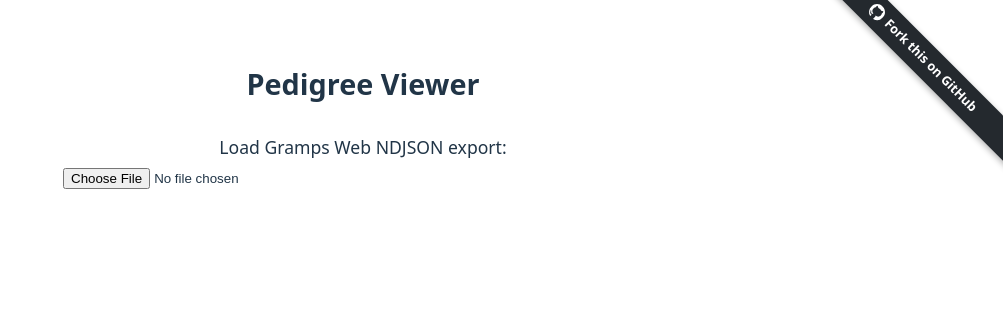
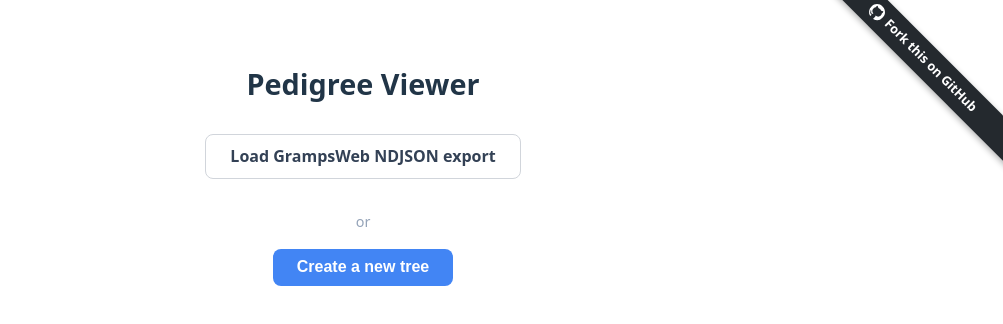
Before and after one commit to nillebco/family-tree, a React (Vite) app: page / in a window 1280 px wide. Shown: the top 324 px of the page, without its empty margins (277-1280 px from the left). Built offline with nearby package versions, Linux system fonts and the light colour scheme.

Commit message:
feat: start from scratch

```diff
--- a/src/App.css
+++ b/src/App.css
@@ -56,13 +56,62 @@
 
 .file-loader {
   margin: 2rem 0;
+  display: flex;
+  flex-direction: column;
+  align-items: center;
 }
 
 .file-loader label {
   display: flex;
   flex-direction: column;
-  gap: 0.5rem;
+  align-items: center;
+  gap: 0.75rem;
   font-size: 1.1rem;
+  cursor: pointer;
+}
+
+.file-loader input[type="file"] {
+  display: none;
+}
+
+.file-loader .file-loader-btn {
+  display: inline-block;
+  padding: 0.6rem 1.5rem;
+  font-size: 1rem;
+  font-weight: 600;
+  border: 1px solid #d1d5db;
+  border-radius: 8px;
+  background: #fff;
+  color: #334155;
+  cursor: pointer;
+  transition: background 0.15s, border-color 0.15s;
+}
+
+.file-loader .file-loader-btn:hover {
+  background: #f8fafc;
+  border-color: #94a3b8;
+}
+
+.new-tree-divider {
+  color: #94a3b8;
+  font-size: 0.9rem;
+  margin: 1rem 0;
+}
+
+.btn-new-tree {
+  padding: 0.6rem 1.5rem;
+  font-size: 1rem;
+  font-weight: 600;
+  border: none;
+  border-radius: 8px;
+  background: #4285f4;
+  color: #fff;
+  cursor: pointer;
+  transition: background 0.15s;
+}
+
+.btn-new-tree:hover {
+  background: #3367d6;
 }
 
 .person-picker {
--- a/src/App.tsx
+++ b/src/App.tsx
@@ -8,7 +8,7 @@ import "./App.css";
 type AppState =
   | { step: "load" }
   | { step: "pick"; data: GrampsData }
-  | { step: "chart"; data: GrampsData; selectedHandle: string };
+  | { step: "chart"; data: GrampsData; selectedHandle: string; initialCreateMode?: boolean };
 
 export default function App() {
   const [state, setState] = useState<AppState>({ step: "load" });
@@ -34,6 +34,22 @@ export default function App() {
           <FileLoader
             onDataLoaded={(data) => setState({ step: "pick", data })}
           />
+          <div className="new-tree-divider">or</div>
+          <button
+            className="btn-new-tree"
+            onClick={() => {
+              const emptyData: GrampsData = {
+                persons: new Map(),
+                families: new Map(),
+                events: new Map(),
+                places: new Map(),
+                rawOtherLines: [],
+              };
+              setState({ step: "chart", data: emptyData, selectedHandle: "", initialCreateMode: true });
+            }}
+          >
+            Create a new tree
+          </button>
         </div>
       )}
       {state.step === "pick" && (
@@ -55,6 +71,7 @@ export default function App() {
         <PedigreeChart
           data={state.data}
           selectedHandle={state.selectedHandle}
+          initialCreateMode={state.initialCreateMode}
           onBack={() => setState({ step: "pick", data: state.data })}
           onDataChanged={(newData) =>
             setState({ step: "chart", data: newData, selectedHandle: state.selectedHandle })
--- a/src/components/FileLoader.tsx
+++ b/src/components/FileLoader.tsx
@@ -26,7 +26,7 @@ export default function FileLoader({ onDataLoaded }: FileLoaderProps) {
   return (
     <div className="file-loader">
       <label>
-        Load Gramps Web NDJSON export:
+        <span className="file-loader-btn">Load GrampsWeb NDJSON export</span>
         <input type="file" accept=".json,.ndjson" onChange={handleFile} />
       </label>
     </div>
--- a/src/components/PedigreeChart.tsx
+++ b/src/components/PedigreeChart.tsx
@@ -20,6 +20,7 @@ function truncate(text: string, maxWidth: number, fontSize: number): string {
 interface PedigreeChartProps {
   data: GrampsData;
   selectedHandle: string;
+  initialCreateMode?: boolean;
   onBack: () => void;
   onDataChanged: (data: GrampsData) => void;
 }
@@ -27,6 +28,7 @@ interface PedigreeChartProps {
 export default function PedigreeChart({
   data,
   selectedHandle,
+  initialCreateMode,
   onBack,
   onDataChanged,
 }: PedigreeChartProps) {
@@ -37,9 +39,10 @@ export default function PedigreeChart({
   const [zoom, setZoom] = useState(1);
   const [maxUp, setMaxUp] = useState(4);
   const [pan, setPan] = useState({ x: 0, y: 0 });
+  const [isPanning, setIsPanning] = useState(false);
   const svgRef = useRef<SVGSVGElement>(null);
   const [detailHandle, setDetailHandle] = useState<string | null>(null);
-  const [createMode, setCreateMode] = useState(false);
+  const [createMode, setCreateMode] = useState(!!initialCreateMode);
   const [expandedSiblings, setExpandedSiblings] = useState<Set<string>>(
     () => new Set()
   );
@@ -116,6 +119,7 @@ export default function PedigreeChart({
     (e: React.PointerEvent<SVGSVGElement>) => {
       if (e.button !== 0) return;
       e.currentTarget.setPointerCapture(e.pointerId);
+      setIsPanning(true);
       panRef.current = {
         startX: e.clientX,
         startY: e.clientY,
@@ -139,6 +143,7 @@ export default function PedigreeChart({
 
   const handlePointerUp = useCallback(() => {
     panRef.current = null;
+    setIsPanning(false);
   }, []);
 
   const PANEL_WIDTH = 360;
@@ -194,7 +199,7 @@ export default function PedigreeChart({
         height={svgH}
         viewBox={`0 0 ${svgW} ${svgH}`}
         style={{
-          cursor: panRef.current ? "grabbing" : "grab",
+          cursor: isPanning ? "grabbing" : "grab",
           touchAction: "none",
         }}
         onPointerDown={handlePointerDown}
--- a/src/components/PersonDetailPanel.tsx
+++ b/src/components/PersonDetailPanel.tsx
@@ -1,4 +1,4 @@
-import { useState } from "react";
+import { useEffect, useRef, useState } from "react";
 import type { GrampsData, GrampsPerson, GrampsName, GrampsFamily } from "../types/gramps";
 import { EVENT_BIRTH, EVENT_DEATH } from "../types/gramps";
 import { getPersonName } from "../utils/treeBuilder";
@@ -365,6 +365,13 @@ export default function PersonDetailPanel({
 }: PersonDetailPanelProps) {
   const [editing, setEditing] = useState(!!createMode);
   const [editForm, setEditForm] = useState<EditFormState | null>(createMode ? buildEmptyEditState() : null);
+  const firstNameRef = useRef<HTMLInputElement>(null);
+
+  useEffect(() => {
+    if (editing && firstNameRef.current) {
+      firstNameRef.current.focus();
+    }
+  }, [editing]);
 
   if (!createMode && !isVisible(handle, data, includePrivate)) return null;
   const person = createMode ? null : data.persons.get(handle)!;
@@ -797,6 +804,7 @@ export default function PersonDetailPanel({
             <label className="pdp-edit-field">
               <span>First name</span>
               <input
+                ref={firstNameRef}
                 type="text"
                 value={editForm.firstName}
                 onChange={(e) => updateField("firstName", e.target.value)}
--- a/src/components/PersonPicker.tsx
+++ b/src/components/PersonPicker.tsx
@@ -23,10 +23,6 @@ export default function PersonPicker({ data, onSelect }: PersonPickerProps) {
     );
   }, [persons, filter]);
 
-  // Reset active index when filtered results change
-  useEffect(() => {
-    setActiveIndex(-1);
-  }, [filtered]);
 
   // Scroll active item into view
   useEffect(() => {
@@ -55,7 +51,7 @@ export default function PersonPicker({ data, onSelect }: PersonPickerProps) {
         type="text"
         placeholder="Search persons..."
         value={filter}
-        onChange={(e) => setFilter(e.target.value)}
+        onChange={(e) => { setFilter(e.target.value); setActiveIndex(-1); }}
         onKeyDown={handleKeyDown}
         className="person-search"
         autoFocus
--- a/src/components/PersonSelect.tsx
+++ b/src/components/PersonSelect.tsx
@@ -38,9 +38,6 @@ export default function PersonSelect({
     );
   }, [persons, filter, excludeSet]);
 
-  useEffect(() => {
-    setActiveIndex(-1);
-  }, [filtered]);
 
   useEffect(() => {
     if (open && inputRef.current) {
@@ -126,7 +123,7 @@ export default function PersonSelect({
             className="ps-search"
             placeholder="Search..."
             value={filter}
-            onChange={(e) => setFilter(e.target.value)}
+            onChange={(e) => { setFilter(e.target.value); setActiveIndex(-1); }}
             onKeyDown={handleKeyDown}
           />
           <div className="ps-list" ref={listRef}>
```
Also changed, not shown: 2 other files (tests, documents, lock files or other folders).
